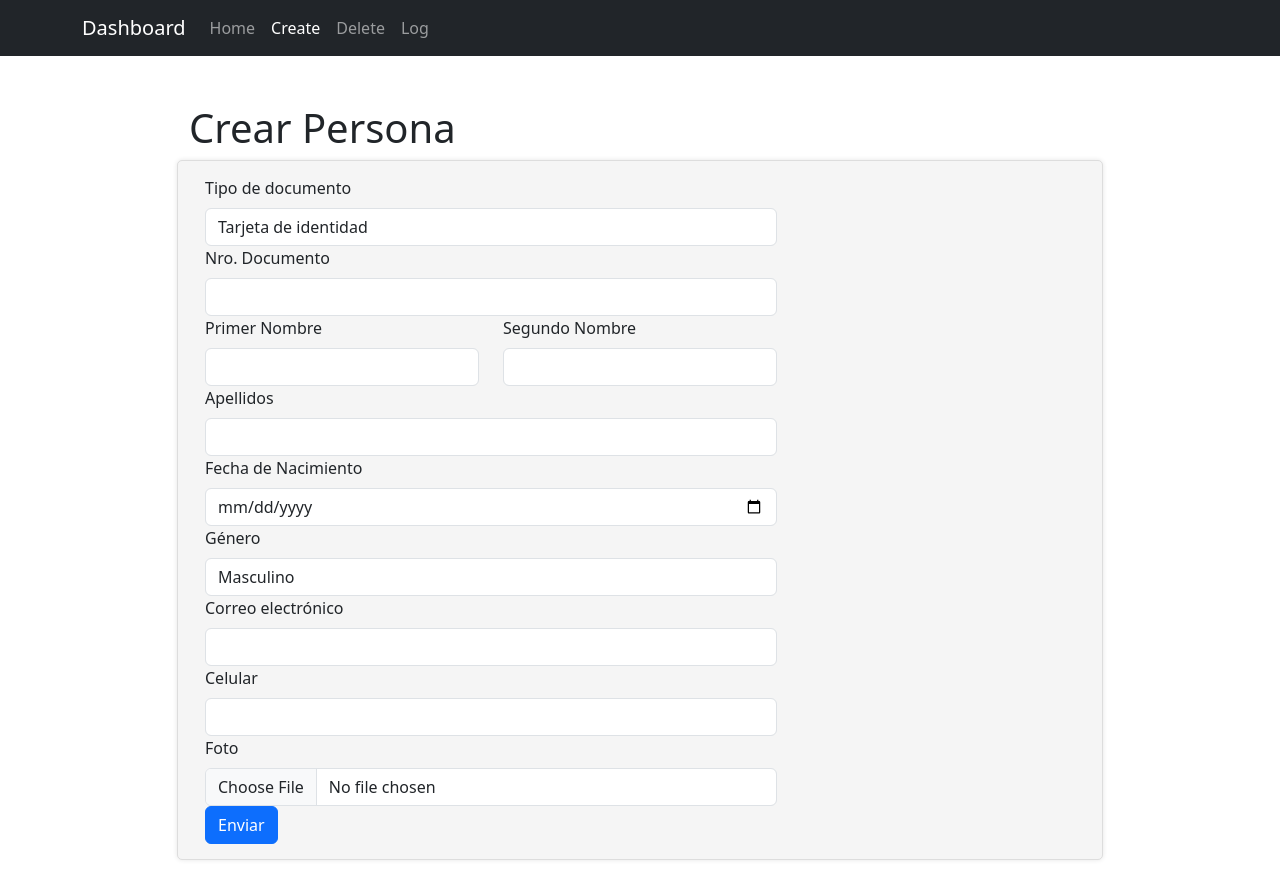
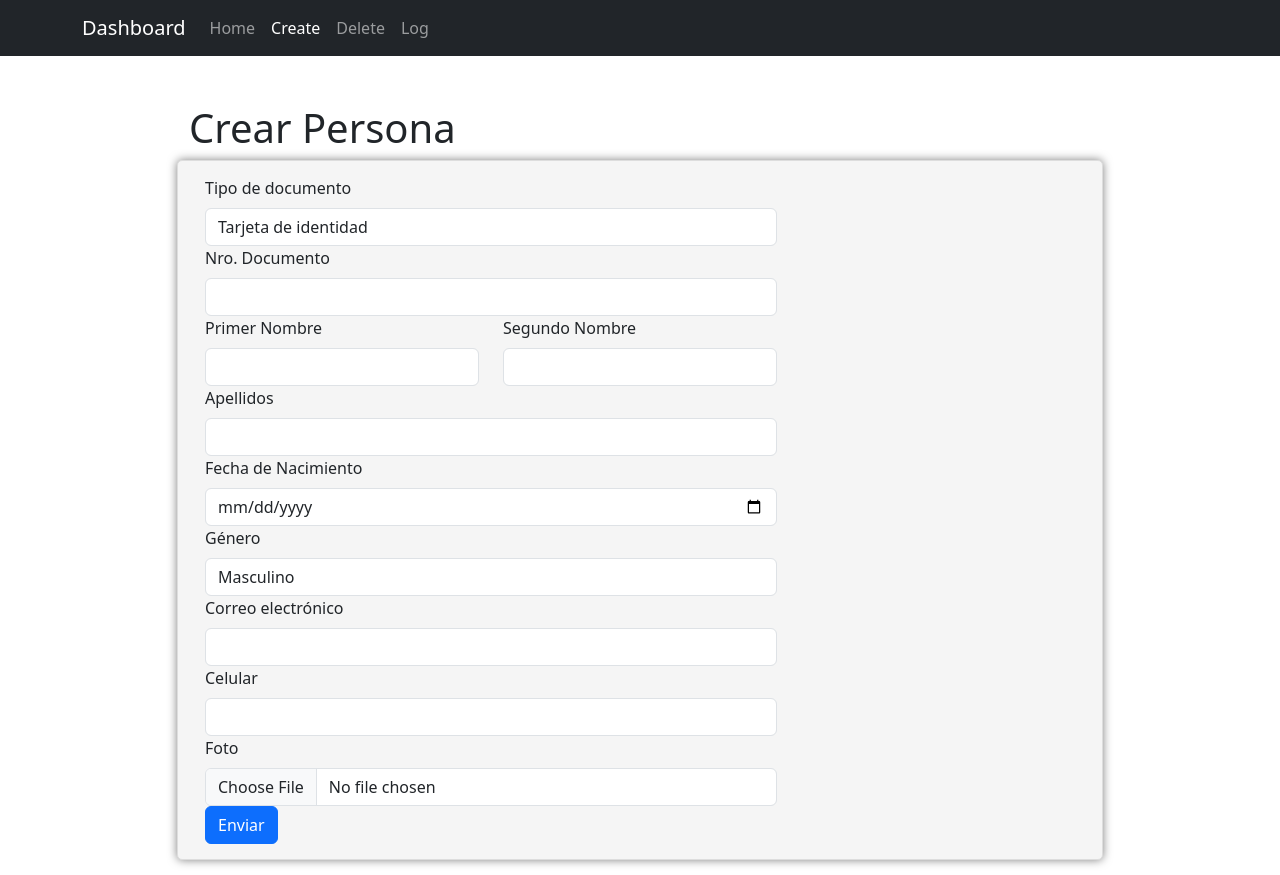
Before and after one commit to Bryamv/Dashboard_FrontEnd, a React (Vite) app: page /create in a window 1280 px wide. Built offline with nearby package versions, Linux system fonts and the light colour scheme.

Commit message:
fix form

```diff
--- a/src/components/style.css
+++ b/src/components/style.css
@@ -16,9 +16,10 @@ body {
   background-color: #f5f5f5;
   padding: 15px;
   margin-bottom: 15px;
-  box-shadow: 0 0 5px rgba(0, 0, 0, 0.1);
+  box-shadow: 0 0 10px rgba(0, 0, 0, 0.5);
   border-radius: 5px;
   border: 1px solid #ddd;
+  object-fit: cover;
 }
 .error {
   color: red;
```
